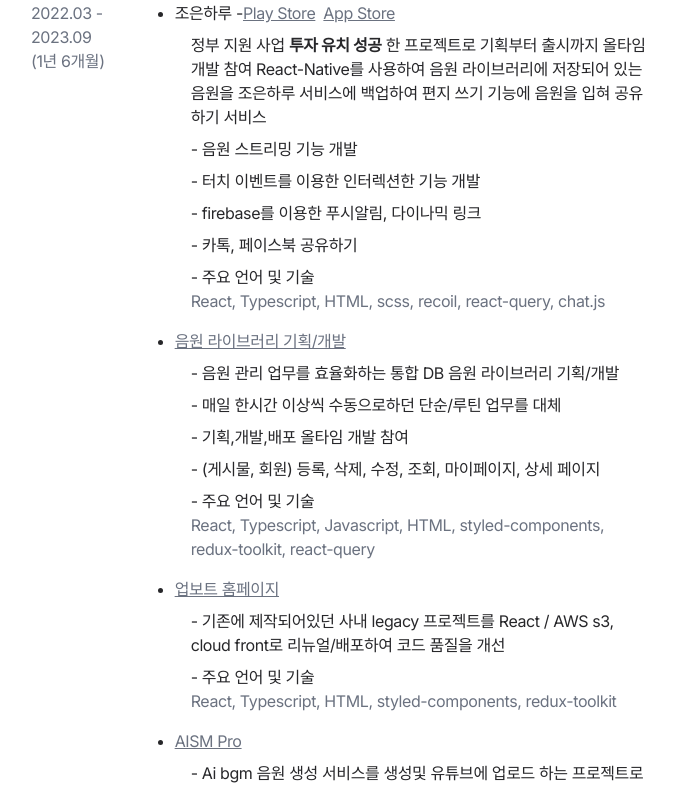
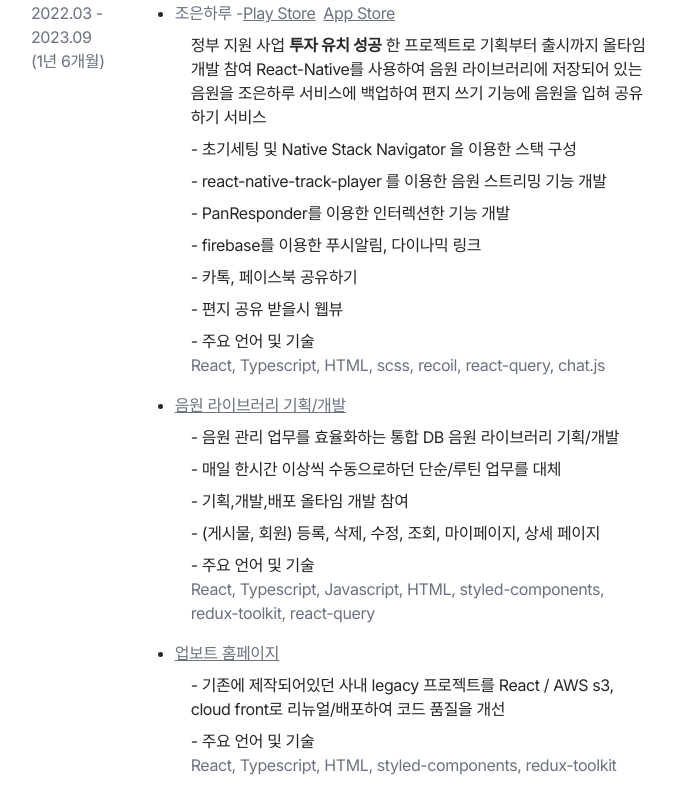
Before and after one commit to sunhoh/sunhoh.log, a Next.js app: page /resume in a window 1280 px wide. Shown: the part 1480-2267 px from the top of the page, without its empty margins (301-976 px from the left). Built offline with nearby package versions, Linux system fonts and the light colour scheme; a web font is replaced by a local one.

Commit message:
fix: resume 수정

```diff
--- a/container/resume/ResumItem.tsx
+++ b/container/resume/ResumeItem.tsx
@@ -90,13 +90,20 @@
 
           <li className='py-2'>
             <div className='flex'>
-              <h2>조은하루 -  </h2>
+              <Link
+                href='https://happier-day-003532.framer.app/'
+                target="_blank"
+                rel="noreferrer"
+                className='inline-block text-gray-500 last:ml-2'
+                >
+                  조은하루 -
+              </Link>
               {[{ key:'Play Store', href:'https://play.google.com/store/apps/details?id=com.audiocard&pcampaignid=fdl_long&url=https://joeunharu.page.link/?link%3Dhttps://%25EC%25A1%25B0%25EC%259D%2580%25ED%2595%2598%25EB%25A3%25A8.com/%26apn%3Dcom.audiocard%26amv%3D1%26ibi%3Dcom.upvote-ent.AudioCard%26isi%3D6443407964&pli=1'},
                 {key:'App Store', href:'https://apps.apple.com/app/id6443407964'} ].map((e,idx)=>{
                 return (
                   <Link
-                  key={idx}
-                    href='https://aismpro.com/'
+                    key={idx}
+                    href={e.href}
                     target="_blank"
                     rel="noreferrer"
                     className='inline-block text-gray-500 link last:ml-2'
@@ -108,14 +115,15 @@
             </div>
             <ol className='mt-2'>
             정부 지원 사업 <span className='font-bold'>투자 유치 성공</span> 한 프로젝트로 기획부터 출시까지 올타임 개발 참여 React-Native를 사용하여 음원 라이브러리에 저장되어 있는 음원을 조은하루 서비스에 백업하여 편지 쓰기 기능에 음원을 입혀 공유하기 서비스
-              <li>- 음원 스트리밍 기능 개발</li>
-              <li>- 터치 이벤트를 이용한 인터렉션한 기능 개발</li>
+              <li>- 초기세팅 및 Native Stack Navigator 을 이용한 스택 구성</li>
+              <li>- react-native-track-player 를 이용한 음원 스트리밍 기능 개발</li>
+              <li>- PanResponder를 이용한 인터렉션한 기능 개발</li>
               <li>- firebase를 이용한 푸시알림, 다이나믹 링크</li>
               <li>- 카톡, 페이스북 공유하기</li>
+              <li>- 편지 공유 받을시 웹뷰</li>
               <li>
               - 주요 언어 및 기술<br/><span className='text-gray-500'>React, Typescript, HTML, scss, recoil, react-query, chat.js</span>
               </li>
-
             </ol>
           </li>
 
@@ -139,7 +147,7 @@
 
           <li className='py-2'>
             <Link
-              href='https://www.upvote-ent.com/'
+              href='https://community-screw-136928.framer.app/'
               target="_blank"
               rel="noreferrer"
               className='text-gray-500 link'
@@ -152,18 +160,20 @@
               - 주요 언어 및 기술<br/><span className='text-gray-500'>React, Typescript, HTML, styled-components, redux-toolkit </span>
               </li>
 
+
             </ol>
           </li>
 
           <li className='py-2'>
-            <Link
+            {/* <Link
               href='https://aismpro.com/'
               target="_blank"
               rel="noreferrer"
               className='text-gray-500 link'
               >
                 AISM Pro
-            </Link>
+            </Link> */}
+            <h2>AISM Pro</h2>
 
             <ol className='mt-2'>
               <li>- Ai bgm 음원 생성 서비스를 생성및 유튜브에 업로드 하는 프로젝트로 일부 변동 페이지 기획/개발 참여</li>
--- a/pages/about/index.tsx
+++ b/pages/about/index.tsx
@@ -2,7 +2,7 @@
 import Link from 'next/link';
 import LayoutGridpage from 'layout/LayoutGridpage'
 import Helmet from 'components/html-head/Helmet'
-import { Profile } from 'container/resume/ResumItem'
+import { Profile } from 'container/resume/ResumeItem'
 import CsLineIcons from 'lib/cs-line-icons/CsLineIcons';
 import { useTheme } from 'next-themes';
 import { useRouter } from 'next/router';
--- a/pages/resume/index.tsx
+++ b/pages/resume/index.tsx
@@ -1,7 +1,7 @@
 import React from 'react'
 import LayoutGridpage from 'layout/LayoutGridpage'
 import Helmet from 'components/html-head/Helmet'
-import {  Introduce, Skills, WorkExperience, SideProject, Activities } from 'container/resume/ResumItem'
+import {  Introduce, Skills, WorkExperience, SideProject, Activities } from 'container/resume/ResumeItem'
 import CsLineIcons from 'lib/cs-line-icons/CsLineIcons';
 import { useTheme } from 'next-themes';
 import { useRouter } from 'next/router';
```
Also changed, not shown: posts/example.md (+1 -1 lines).
